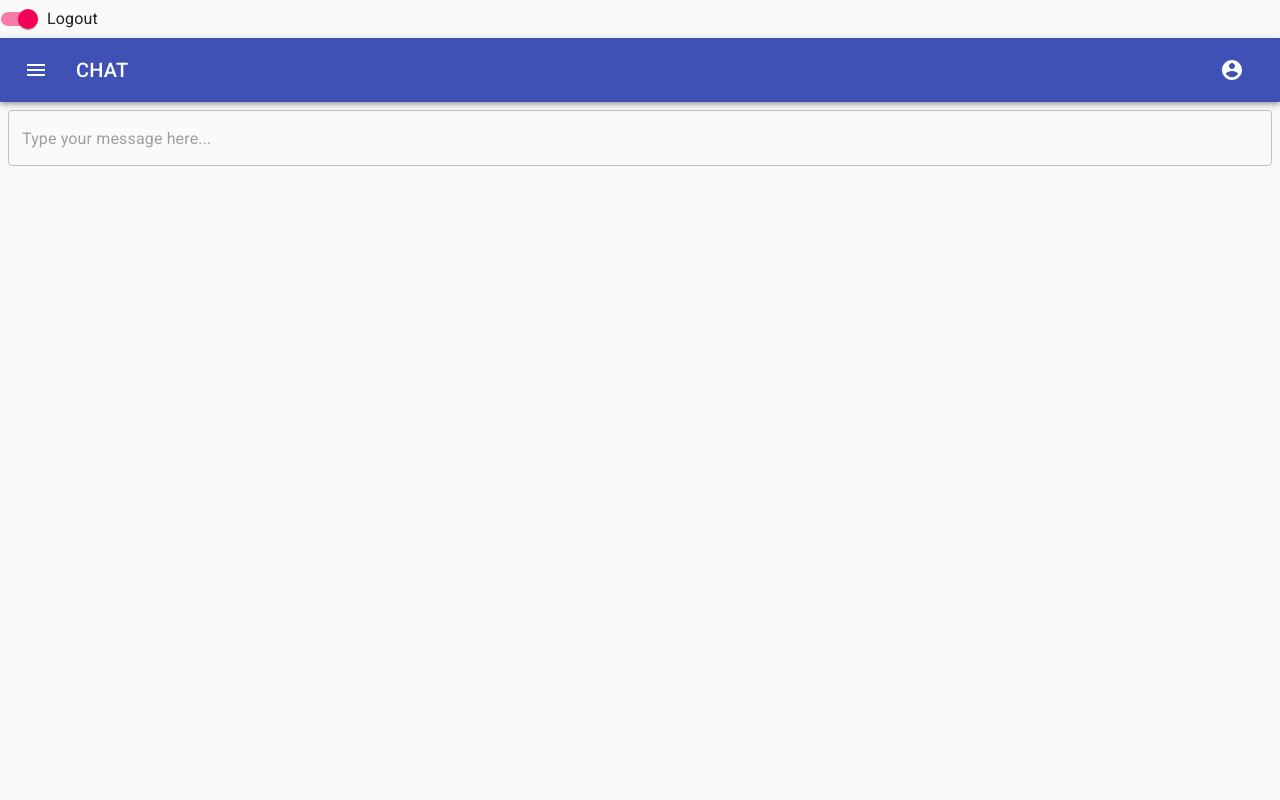
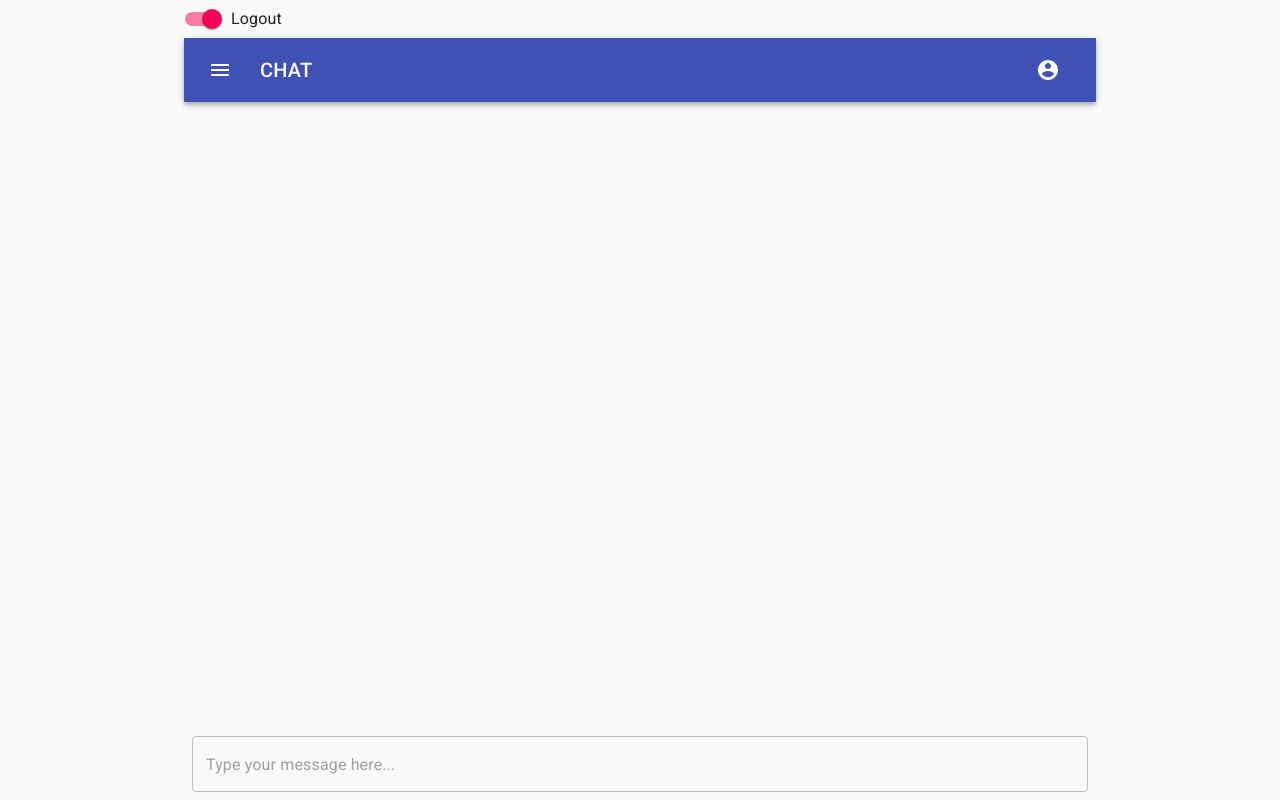
Before and after one commit to ihargit/chat-2019, a React (Create React App) app: page / in a window 1280 px wide. Built offline with nearby package versions, Linux system fonts and the light colour scheme.

Commit message:
feat: page layout

```diff
--- a/src/App.js
+++ b/src/App.js
@@ -1,17 +1,14 @@
 import React from 'react';
-import CssBaseline from '@material-ui/core/CssBaseline';
-import MenuAppBar from './components/menuAppBar';
 import MessageInputField from './components/messageInputField';
+import Layout from './components/layout';
 import 'typeface-roboto';
 
 function App() {
   return (
     <>
-      <CssBaseline />
-      <MenuAppBar />
-      <MessageInputField />
-
-
+      <Layout>
+        <MessageInputField />
+      </Layout>
     </>
   );
 }
--- /dev/null
+++ b/src/components/layout.js
@@ -0,0 +1,30 @@
+import React from "react";
+import PropTypes from 'prop-types';
+import CssBaseline from '@material-ui/core/CssBaseline';
+import MenuAppBar from './menuAppBar';
+import { makeStyles } from '@material-ui/core/styles';
+import Container from '@material-ui/core/Container';
+
+const useStyles = makeStyles((theme) => ({
+  root: {
+    display: 'flex',
+    flexDirection: 'column',
+    minHeight: '100vh',
+  },
+}));
+
+const Layout = ({ children }) => (
+  <>
+    <Container maxWidth="md" className={useStyles().root}>
+      <CssBaseline />
+      <MenuAppBar />
+      {children}
+    </Container>
+  </>
+)
+
+Layout.propTypes = {
+  children: PropTypes.node.isRequired,
+};
+
+export default Layout;
--- a/src/components/messageInputField.js
+++ b/src/components/messageInputField.js
@@ -1,7 +1,5 @@
 import React from 'react';
-import clsx from 'clsx';
 import { makeStyles } from '@material-ui/core/styles';
-import MenuItem from '@material-ui/core/MenuItem';
 import TextField from '@material-ui/core/TextField';
 
 const useStyles = makeStyles(theme => ({
```
